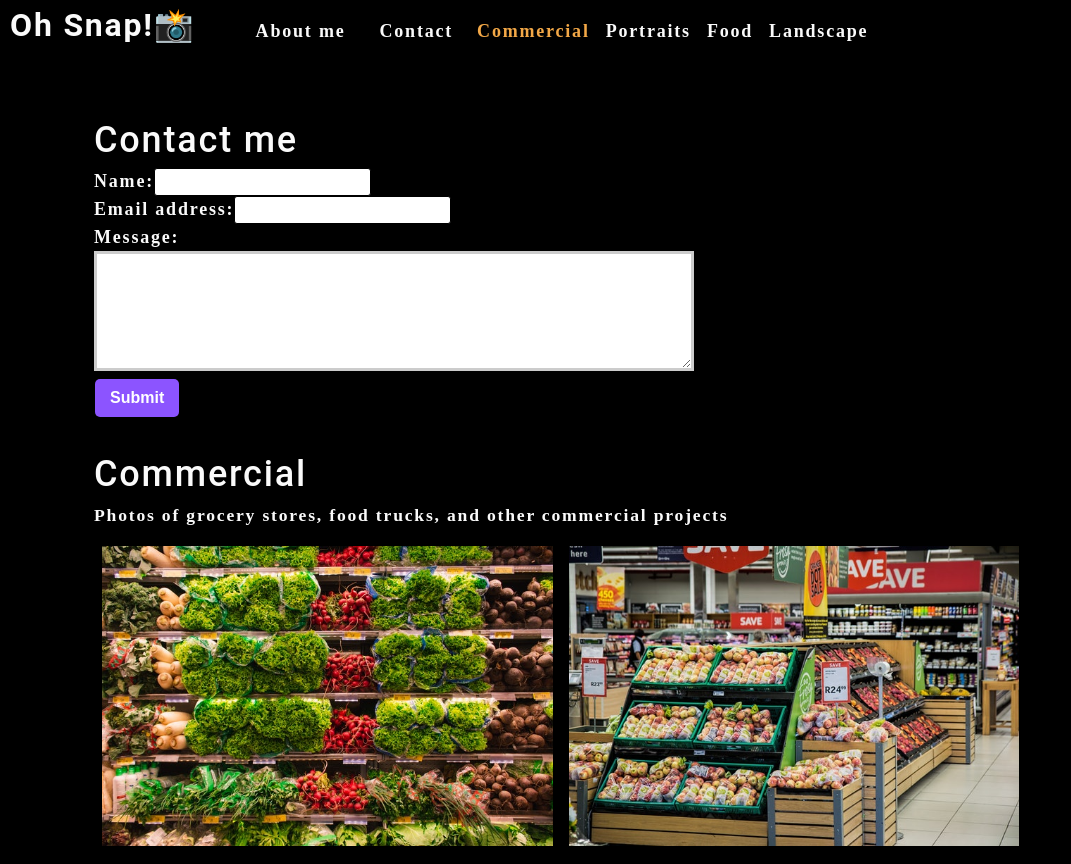
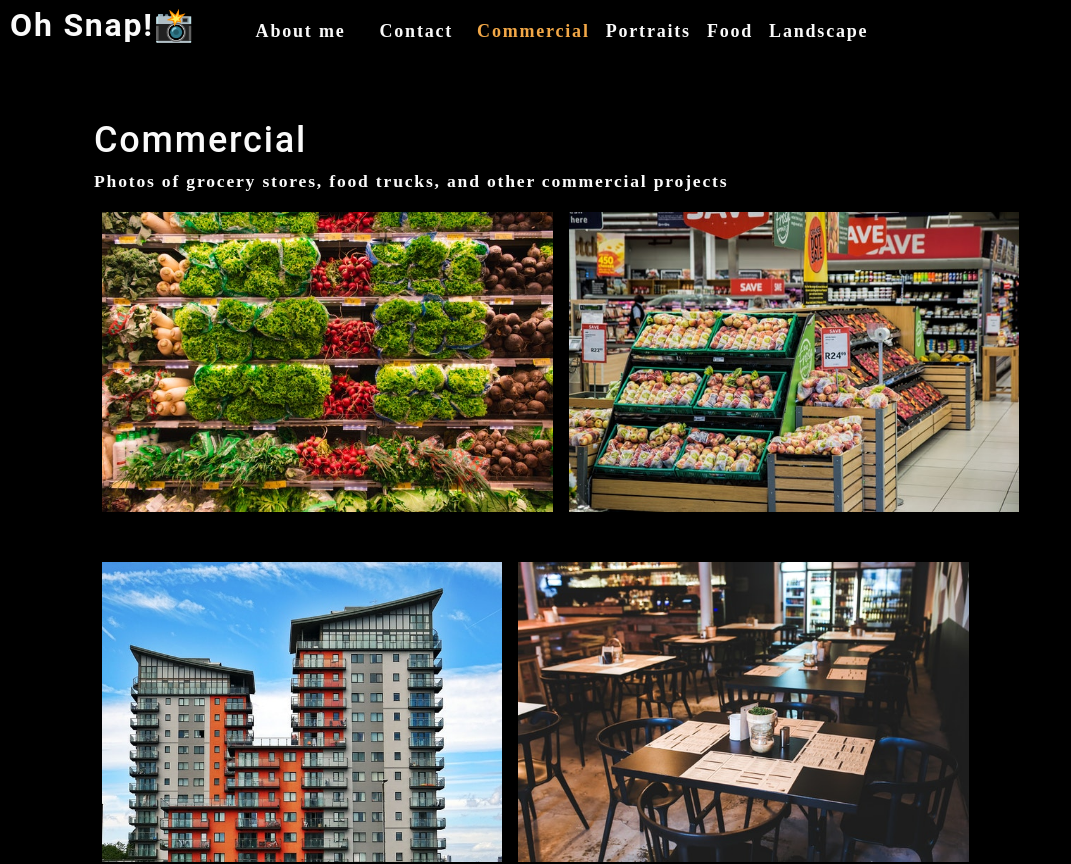
Before and after one commit to themadtaco/photo-port, a React (Create React App) app: page / in a window 1280 px wide. Shown: the top 864 px of the page, without its empty margins (0-1071 px from the left). Built offline with nearby package versions, Linux system fonts and the light colour scheme.

Commit message:
added conditional rendering to navbar sections

```diff
--- a/src/App.js
+++ b/src/App.js
@@ -6,6 +6,9 @@ import ContactForm from './components/Contact';
 import './App.css';
 
 function App() {
+
+  const [contactSelected, setContactSelected] = useState(false);
+
   const [categories] = useState([
     {
       name: 'commercial',
@@ -24,11 +27,23 @@ function App() {
         categories={categories}
         setCurrentCategory={setCurrentCategory}
         currentCategory={currentCategory}
+        contactSelected={contactSelected}
+        setContactSelected={setContactSelected}
         ></Nav>
       <main>
-        <ContactForm></ContactForm>
-        <Gallery currentCategory={currentCategory}></Gallery>
-        <About></About>
+        {/* This syntax is saying if contactSelected = false then do the first section else do the second part after the :
+        This syntax is ? and : called a ternary operator */}
+
+        {/* Wrapping elements in <></> allows you to render multiple elements in a react fragment due to the fragment being the parent
+        and the two child elements are <Gallery> and <About> */}
+        {!contactSelected ? (
+          <>
+            <Gallery currentCategory={currentCategory}></Gallery>
+            <About></About>
+          </>
+        ) : (
+          <ContactForm></ContactForm>
+        )}
       </main>
     </div>
   );
--- a/src/components/Contact/index.js
+++ b/src/components/Contact/index.js
@@ -1,11 +1,31 @@
 import React, {useState} from "react";
+import { validateEmail } from '../../utils/helpers';
 
 function ContactForm() {
     const [formState, setFormState] = useState({ name: '', email: '', message: ''});
     const { name, email, message } = formState;
+    const [errorMessage, setErrorMessage] = useState('');
 
     function handleChange(e) {
-        setFormState({...formState, [e.target.name]: e.target.value })
+        if (e.target.name === 'email') {
+            const isValid = validateEmail(e.target.value);
+            console.log(isValid);
+            if (!isValid) {
+                setErrorMessage('Your email is invalid.');
+            } else {
+                setErrorMessage('');
+            }
+        } else {
+            if(!e.target.value.length) {
+                setErrorMessage(`${e.target.name} is required.`);
+            } else {
+                setErrorMessage('');
+            }
+        }
+
+        if (!errorMessage) {
+            setFormState({...formState, [e.target.name]: e.target.value });
+        }
     }
 
     function handleSubmit(e) {
@@ -19,18 +39,24 @@ function ContactForm() {
             <form id="contact-form" onSubmit={handleSubmit}>
                 <div>
                     <label htmlFor="name">Name:</label>
-                    <input type="text" defaultValue={name} onChange={handleChange} name="name"/>
+                    <input type="text" defaultValue={name} onBlur={handleChange} name="name"/>
                 </div>
 
                 <div>
                     <label htmlFor="email">Email address:</label>
-                    <input type="email" defaultValue={email} onChange={handleChange} name="email"/>
+                    <input type="email" defaultValue={email} onBlur={handleChange} name="email"/>
                 </div>
 
                 <div>
                     <label htmlFor="message">Message:</label>
-                    <textarea name="message" defaultValue={message} onChange={handleChange} rows="5"/>
+                    <textarea name="message" defaultValue={message} onBlur={handleChange} rows="5"/>
                 </div>
+
+                {errorMessage && (
+                    <div>
+                        <p className="error-text">{errorMessage}</p>
+                    </div>
+                )}
 
                 <button type="submit">Submit</button>
             </form>
--- a/src/components/Nav/index.js
+++ b/src/components/Nav/index.js
@@ -6,6 +6,8 @@ function Nav(props){
         categories = [],
         setCurrentCategory,
         currentCategory,
+        contactSelected,
+        setContactSelected
     } = props;
 
     useEffect(() => {
@@ -22,25 +24,23 @@ function Nav(props){
             <nav>
                 <ul className="flex-row">
                     <li className="mx-2">
-                        <a data-testid="about" href="about">
+                        <a data-testid="about" href="#about" onClick={() => setContactSelected(false)}>
                             About me
                         </a>
                     </li>
-                    <li className="mx-2">
-                        <span>Contact</span>
+                    <li className={`mx-2 ${contactSelected && 'navActive'}`}>
+                        <span onClick={() => setContactSelected(true)}>Contact</span>
                     </li>
                     {categories.map((category) => (
                         <li
                             className={`mx-1 ${
-                                currentCategory.name === category.name && 'navActive'
+                                currentCategory.name === category.name && !contactSelected && 'navActive'
                             }`}
                             key={category.name}
                             >
-                                <span
-                                    onClick={() => {
-                                        setCurrentCategory(category)
-                                    }}
-                                    >
+                                <span onClick={() => {
+                                    setCurrentCategory(category);
+                                    setContactSelected(false)}}>
                                         {capitalizeFirstLetter(category.name)}
                                 </span>
                         </li>
```
